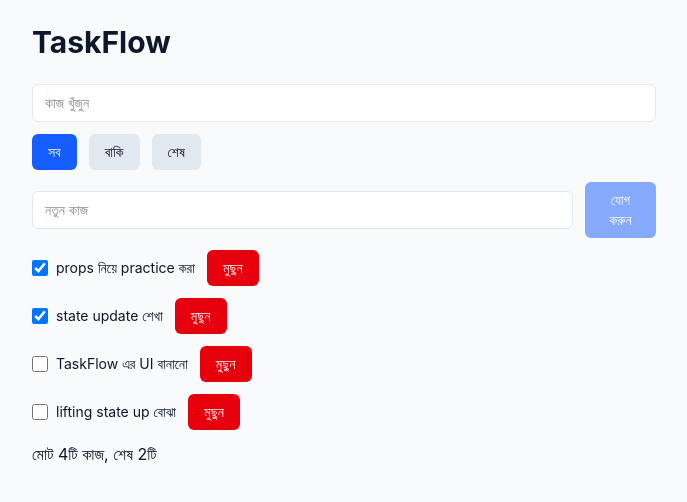
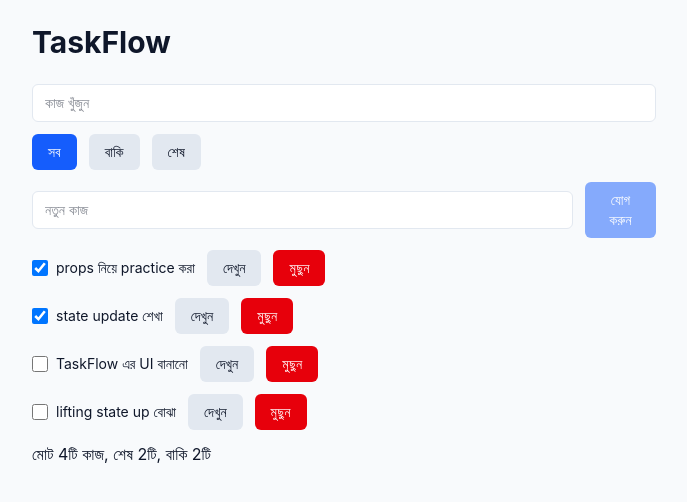
Before and after one commit to rafeuddaraj/ic-batch-6, a React (Vite) app: page / in a window 1280 px wide. Shown: the top 502 px of the page, without its empty margins (296-983 px from the left). Built offline with nearby package versions, Linux system fonts and the light colour scheme.

Commit message:
Add remaining count and selected task details

```diff
--- a/src/components/TaskApp.jsx
+++ b/src/components/TaskApp.jsx
@@ -5,12 +5,14 @@ import SearchBar from "./SearchBar";
 import FilterTabs from "./FilterTabs";
 import AddTaskForm from "./AddTaskForm";
 import TaskList from "./TaskList";
+import TaskDetails from "./TaskDetails";
 import TaskSummary from "./TaskSummary";
 
 export default function TaskApp() {
   const [tasks, setTasks] = useState(initialTasks);
   const [searchText, setSearchText] = useState("");
   const [statusFilter, setStatusFilter] = useState("all");
+  const [selectedTaskId, setSelectedTaskId] = useState(null);
 
   const visibleTasks = tasks.filter((task) => {
     const matchesSearch = task.title
@@ -22,6 +24,8 @@ export default function TaskApp() {
     return matchesSearch && matchesStatus;
   });
   const doneCount = tasks.filter((task) => task.done).length;
+  const remainingCount = tasks.length - doneCount;
+  const selectedTask = tasks.find((task) => task.id === selectedTaskId);
 
   function handleAddTask(title) {
     setTasks([...tasks, { id: Date.now(), title, done: false }]);
@@ -46,10 +50,17 @@ export default function TaskApp() {
       <AddTaskForm onAddTask={handleAddTask} />
       <TaskList
         tasks={visibleTasks}
+        selectedTaskId={selectedTaskId}
         onToggleTask={handleToggleTask}
         onDeleteTask={handleDeleteTask}
+        onSelectTask={setSelectedTaskId}
       />
-      <TaskSummary total={tasks.length} done={doneCount} />
+      {selectedTask && <TaskDetails task={selectedTask} />}
+      <TaskSummary
+        total={tasks.length}
+        done={doneCount}
+        remaining={remainingCount}
+      />
     </Stack>
   );
 }
--- /dev/null
+++ b/src/components/TaskDetails.jsx
@@ -0,0 +1,12 @@
+import { Card, Badge } from "../ui";
+
+export default function TaskDetails({ task }) {
+  return (
+    <Card>
+      <h2>{task.title}</h2>
+      <Badge tone={task.done ? "green" : "gray"}>
+        {task.done ? "শেষ" : "বাকি"}
+      </Badge>
+    </Card>
+  );
+}
--- a/src/components/TaskItem.jsx
+++ b/src/components/TaskItem.jsx
@@ -1,6 +1,12 @@
 import { Row, Checkbox, Button } from "../ui";
 
-export default function TaskItem({ task, onToggle, onDelete }) {
+export default function TaskItem({
+  task,
+  isSelected,
+  onToggle,
+  onDelete,
+  onSelect,
+}) {
   return (
     <Row>
       <Checkbox
@@ -8,6 +14,12 @@ export default function TaskItem({ task, onToggle, onDelete }) {
         checked={task.done}
         onChange={() => onToggle(task.id)}
       />
+      <Button
+        variant={isSelected ? "primary" : "secondary"}
+        onClick={() => onSelect(task.id)}
+      >
+        দেখুন
+      </Button>
       <Button variant="danger" onClick={() => onDelete(task.id)}>
         মুছুন
       </Button>
--- a/src/components/TaskList.jsx
+++ b/src/components/TaskList.jsx
@@ -1,15 +1,23 @@
 import { Stack } from "../ui";
 import TaskItem from "./TaskItem";
 
-export default function TaskList({ tasks, onToggleTask, onDeleteTask }) {
+export default function TaskList({
+  tasks,
+  selectedTaskId,
+  onToggleTask,
+  onDeleteTask,
+  onSelectTask,
+}) {
   return (
     <Stack>
       {tasks.map((task) => (
         <TaskItem
           key={task.id}
           task={task}
+          isSelected={task.id === selectedTaskId}
           onToggle={onToggleTask}
           onDelete={onDeleteTask}
+          onSelect={onSelectTask}
         />
       ))}
     </Stack>
--- a/src/components/TaskSummary.jsx
+++ b/src/components/TaskSummary.jsx
@@ -1,7 +1,7 @@
-export default function TaskSummary({ total, done }) {
+export default function TaskSummary({ total, done, remaining }) {
   return (
     <p>
-      মোট {total}টি কাজ, শেষ {done}টি
+      মোট {total}টি কাজ, শেষ {done}টি, বাকি {remaining}টি
     </p>
   );
 }
```
